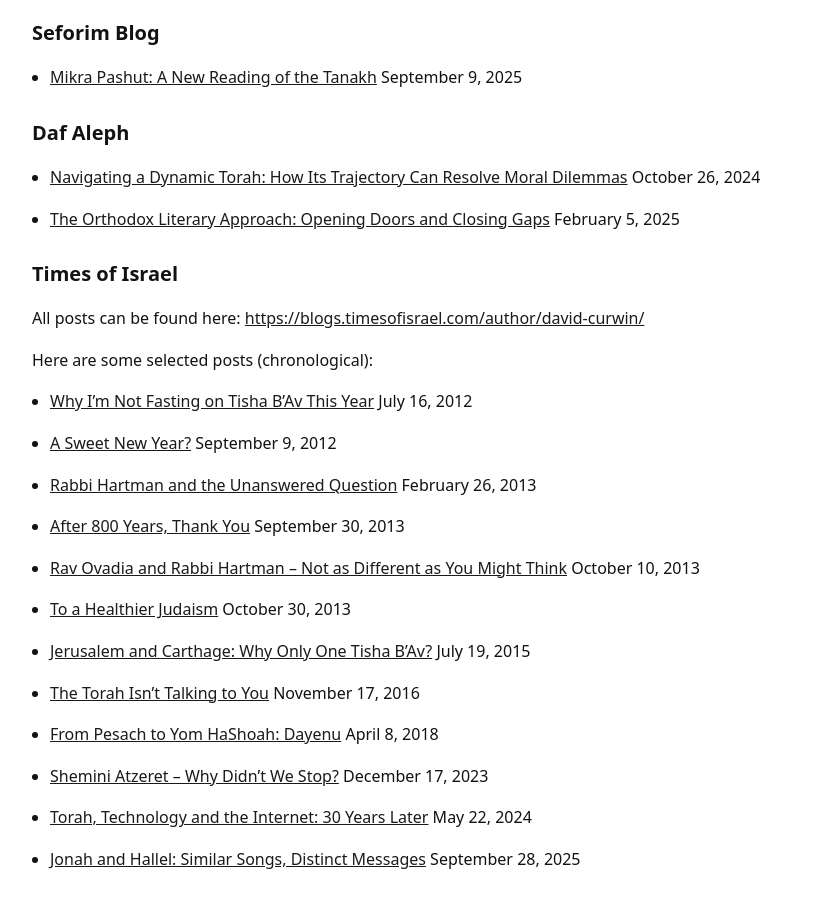
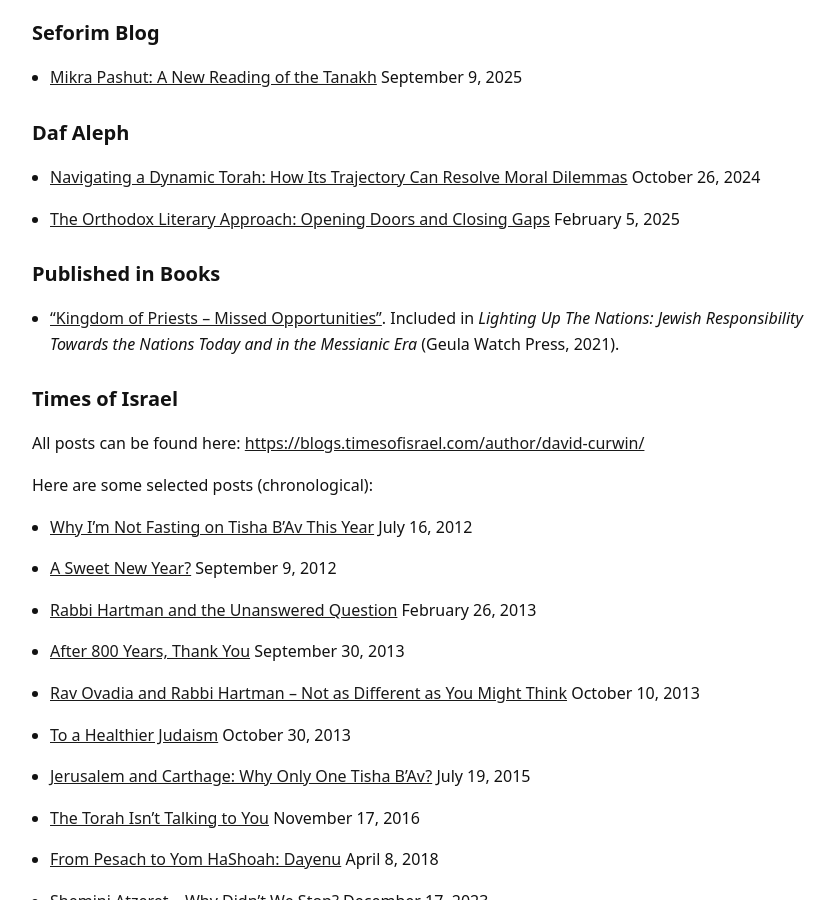
Before and after one commit to davidcurwin/davidcurwin.github.io, a Jekyll site: the page built from essays.md, in a window 1280 px wide and 900 px high, scrolled down 1538 px. Shown: the whole window, without its empty margins (196-1031 px from the left). Built offline with Jekyll 4.4.1, drawn with Linux system fonts in a browser that asks for light colours.

Commit message:
Add published works section to essays.md
Added a section for published works with a new entry.

```diff
--- a/essays.md
+++ b/essays.md
@@ -104,6 +104,10 @@ permalink: /essays/
 * [The Orthodox Literary Approach: Opening Doors and Closing Gaps](https://dafaleph.com/s/Orthodox-Literary-Approach.pdf)
   February 5, 2025
 
+## Published in Books
+
+- [“Kingdom of Priests – Missed Opportunities”](https://www.academia.edu/61929246/Kingdom_of_Priests_Missed_Opportunities). Included in *Lighting Up The Nations: Jewish Responsibility Towards the Nations Today and in the Messianic Era* (Geula Watch Press, 2021).
+
 ## Times of Israel
 
 All posts can be found here: [https://blogs.timesofisrael.com/author/david-curwin/](https://blogs.timesofisrael.com/author/david-curwin/)
```
